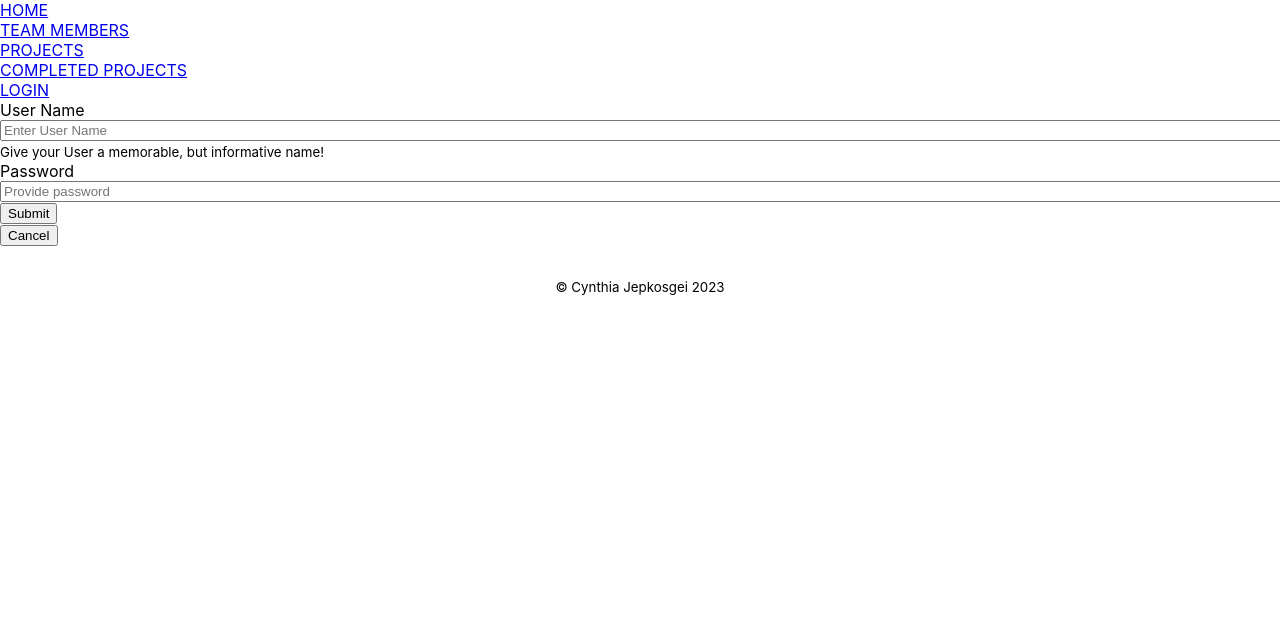
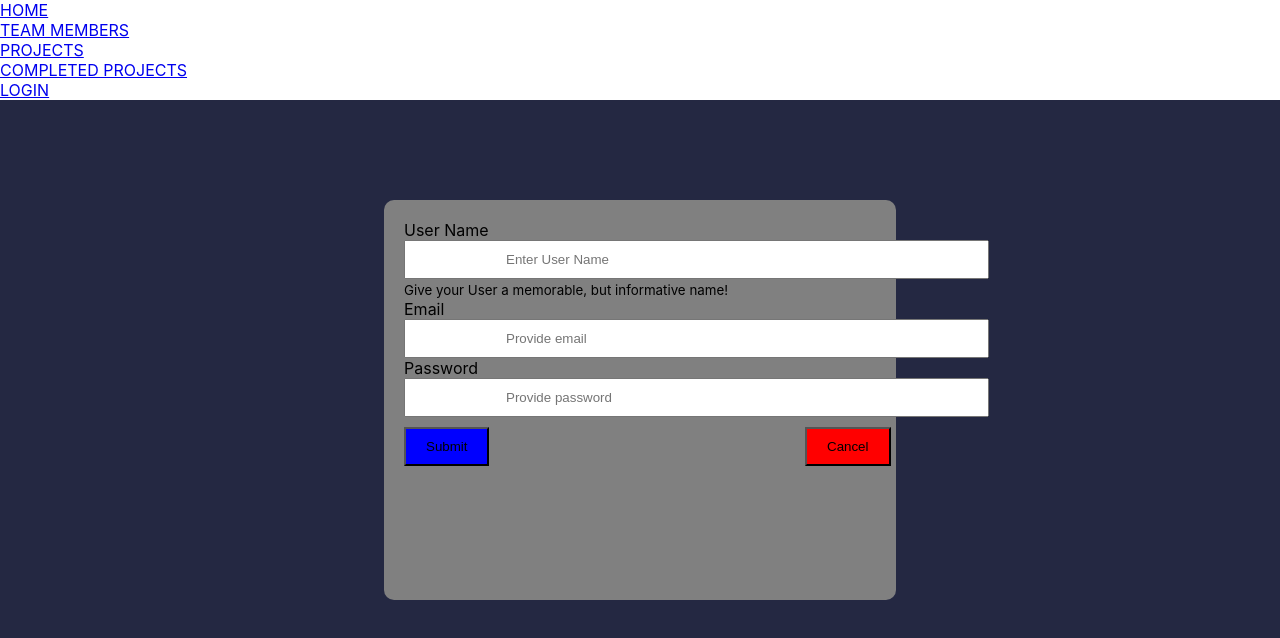
Before and after one commit to Fleur41/Project-Management-Client, a React (Create React App) app: page /login in a window 1280 px wide. Shown: the top 638 px of the page. Built offline with nearby package versions, Linux system fonts and the light colour scheme; no server answers.

Commit message:
src/components/LogIn.js

```diff
--- a/src/components/LogIn.js
+++ b/src/components/LogIn.js
@@ -6,7 +6,7 @@ import { Link, Routes, Route, useNavigate } from "react-router-dom";
 export default function Login({ handleUserLogin, onCancelAddUser, userList }) {
   let history = useNavigate();
 
-  const [loginUser, setLoginUser] = useState({ name: "", password: "" });
+  const [loginUser, setLoginUser] = useState({ name: "", email: "",password: "" });
 
   function handleChangeInput(event) {
     const updatedUser = {
@@ -20,9 +20,9 @@ export default function Login({ handleUserLogin, onCancelAddUser, userList }) {
     event.preventDefault();
 
     const attempter = userList.filter(
-      (e) => e.name === loginUser.name && e.password === loginUser.password
+      (e) => e.name === loginUser.name && e.password === loginUser.password && e.email === loginUser.email
     );
-    const isAdmin = loginUser.name === "admin" && loginUser.password === 123;
+    const isAdmin = loginUser.name === "admin" && loginUser.password === 123  && loginUser.email=== "admin@gmail.com";
 
     attempter || isAdmin ? handleUserLogin(loginUser) : alert("wrong");
 
@@ -30,8 +30,9 @@ export default function Login({ handleUserLogin, onCancelAddUser, userList }) {
   }
 
   return (
-    <>
-      <Form onSubmit={handleSubmit}>
+    <div className="login-container" style={{background:"#242842", width:"100%", margin:"auto", height:"100vh", position:"absolute"}}>
+    <div style={{background:"gray", width:"40%", margin:"auto", height:"400px", borderRadius:"10px",position:"relative", marginTop:"100px"}}>
+      <Form className="login--form" onSubmit={handleSubmit} style={{display:"inline-block", padding:"20px"}}>
         <Form.Group className="mb-3">
           <Form.Label>User Name</Form.Label>
 
@@ -41,6 +42,7 @@ export default function Login({ handleUserLogin, onCancelAddUser, userList }) {
             placeholder="Enter User Name"
             value={loginUser.name}
             onChange={handleChangeInput}
+            style={{padding:"10px 100px"}}
           />
 
           <Form.Text className="text-muted">
@@ -49,24 +51,39 @@ export default function Login({ handleUserLogin, onCancelAddUser, userList }) {
         </Form.Group>
 
         <Form.Group className="mb-3">
+          <Form.Label>Email</Form.Label>
+          <Form.Control
+            name="email"
+            type="email"
+            placeholder="Provide email"
+            onChange={handleChangeInput}
+            value={loginUser.email}
+            style={{padding:"10px 100px"}}
+          />
+        </Form.Group>
+
+
+        <Form.Group className="mb-3">
           <Form.Label>Password</Form.Label>
           <Form.Control
             name="password"
-            type="text"
+            type="password"
             placeholder="Provide password"
             onChange={handleChangeInput}
             value={loginUser.password}
+            style={{padding:"10px 100px"}}
           />
         </Form.Group>
 
-        <Button variant="primary" type="submit">
+        <Button variant="primary" type="submit" style={{marginTop:"10px", padding:"10px 20px", background:"blue"}}>
           Submit
         </Button>
       </Form>
 
-      <Button onClick={onCancelAddUser} variant="primary" type="text">
+      <Button onClick={onCancelAddUser} variant="primary" type="text" style={{marginTop:"10px", padding:"10px 20px", background:"red"}}>
         Cancel
       </Button>
-    </>
+    </div>
+    </div>
   );
 }
```
